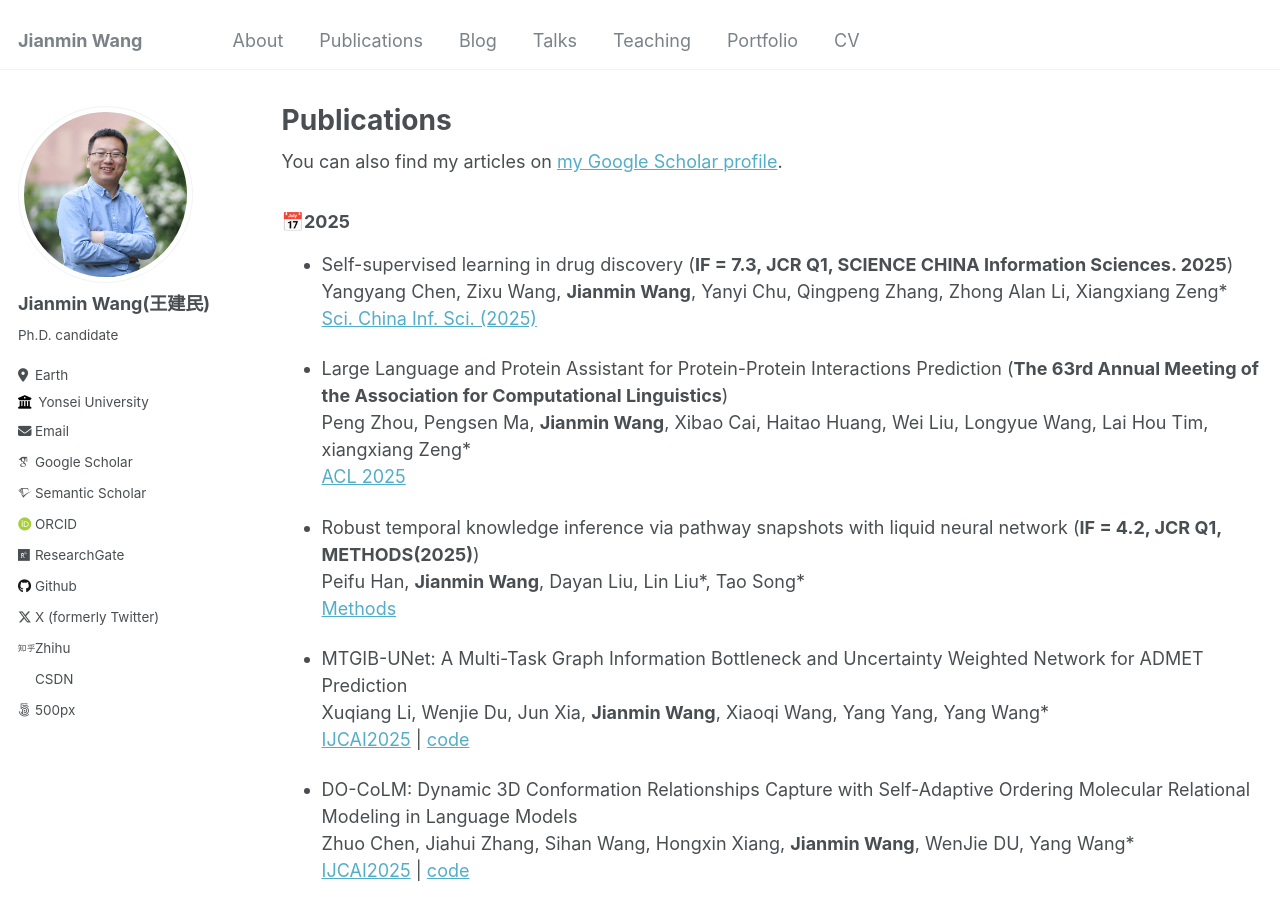
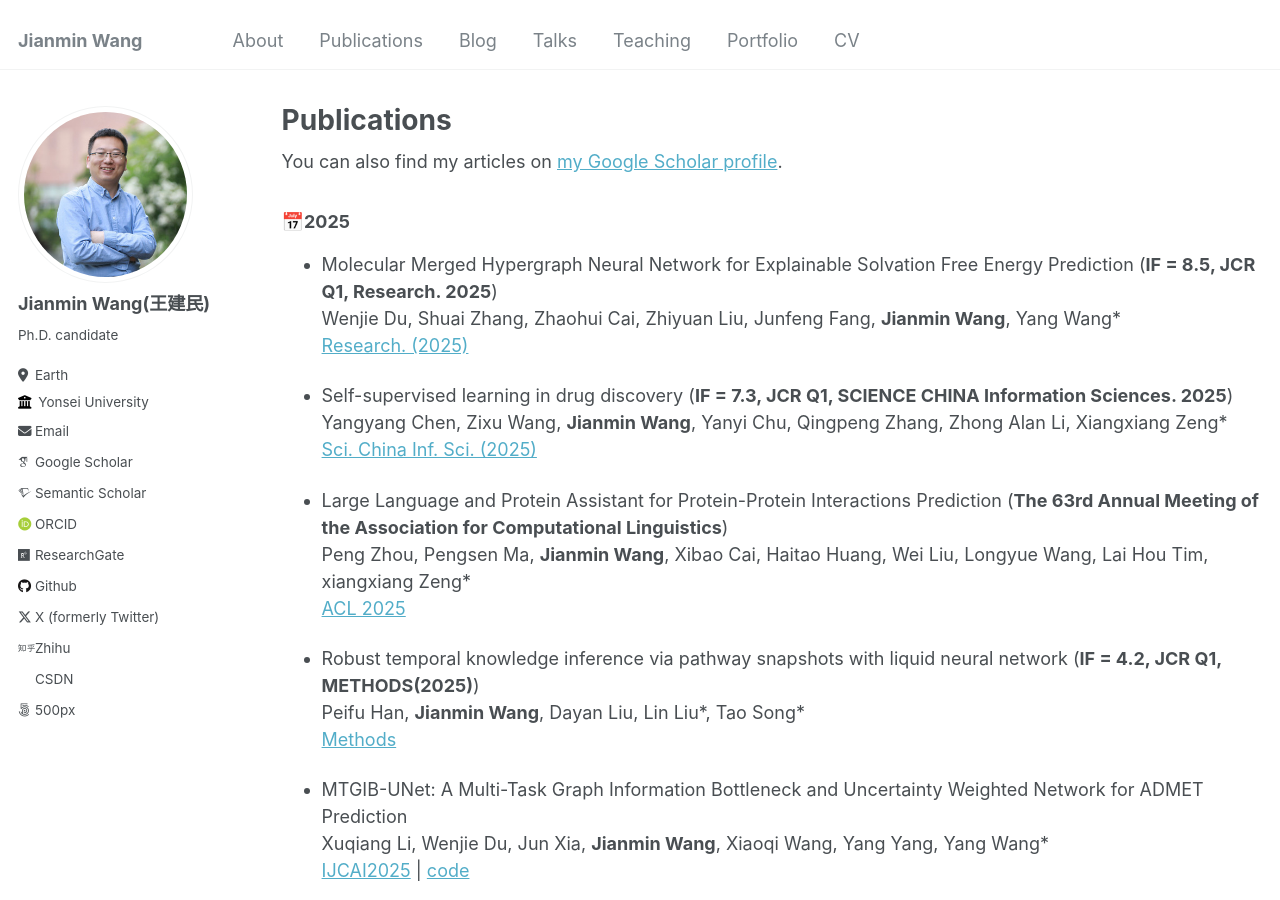
Before and after one commit to Jianmin2drugai/Jianmin2drugai.github.io, a Jekyll site: the page built from _pages/publications.md, in a window 1280 px wide and 900 px high. Built offline with Jekyll 4.4.1, drawn with Linux system fonts in a browser that asks for light colours; some web fonts are replaced.

Commit message:
Update publications.md

```diff
--- a/_pages/publications.md
+++ b/_pages/publications.md
@@ -16,6 +16,10 @@ author_profile: true
 {% endfor %}
 
 ### &#x1F4C5;2025
+
+*   Molecular Merged Hypergraph Neural Network for Explainable Solvation Free Energy Prediction (**IF = 8.5, JCR Q1, Research. 2025**)
+    Wenjie Du, Shuai Zhang, Zhaohui Cai, Zhiyuan Liu, Junfeng Fang, **Jianmin Wang**, Yang Wang\*
+    [Research. (2025)](https://spj.science.org/journal/research)
 
 *   Self-supervised learning in drug discovery (**IF = 7.3, JCR Q1, SCIENCE CHINA Information Sciences. 2025**)
     Yangyang Chen, Zixu Wang, **Jianmin Wang**, Yanyi Chu, Qingpeng Zhang, Zhong Alan Li, Xiangxiang Zeng\*
```
